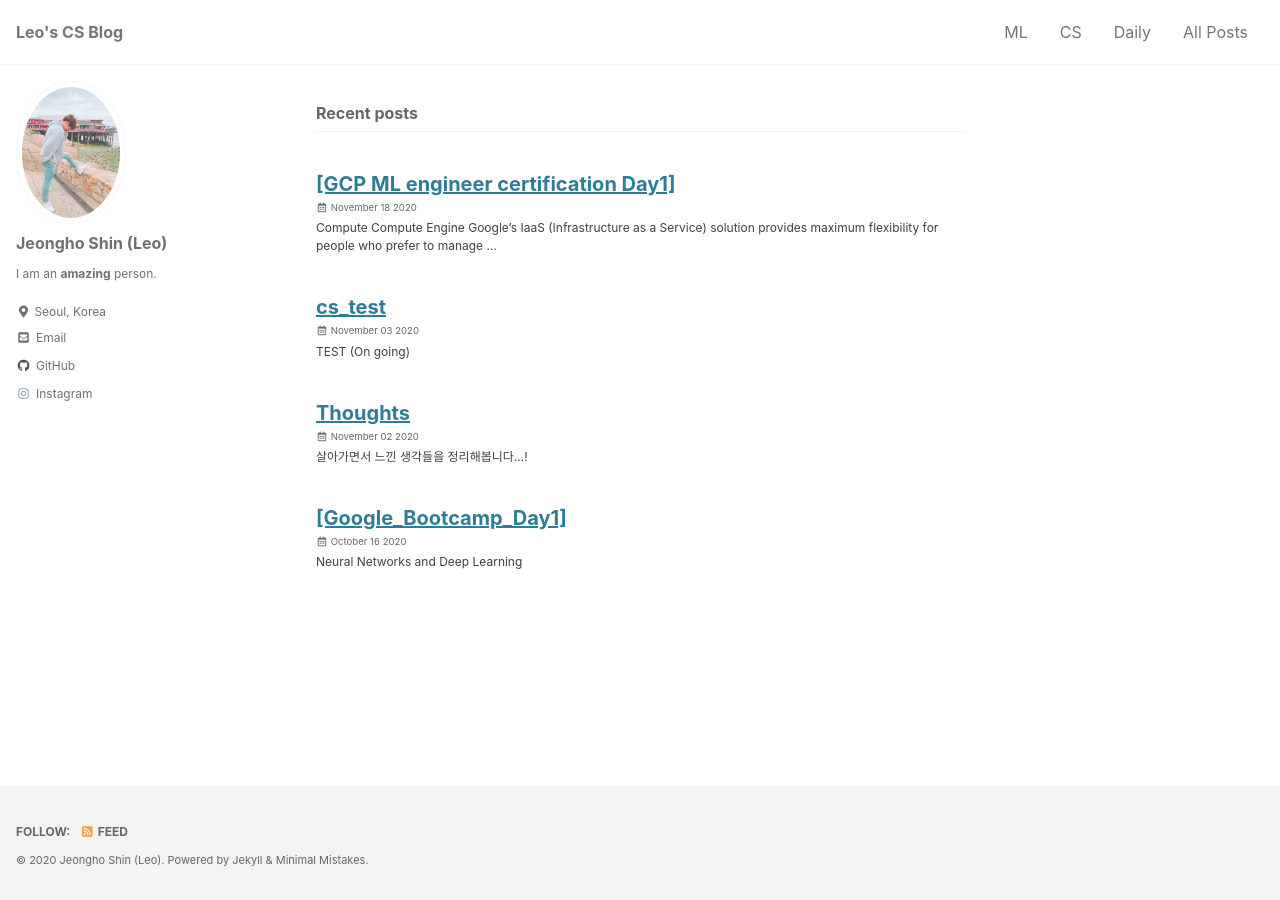
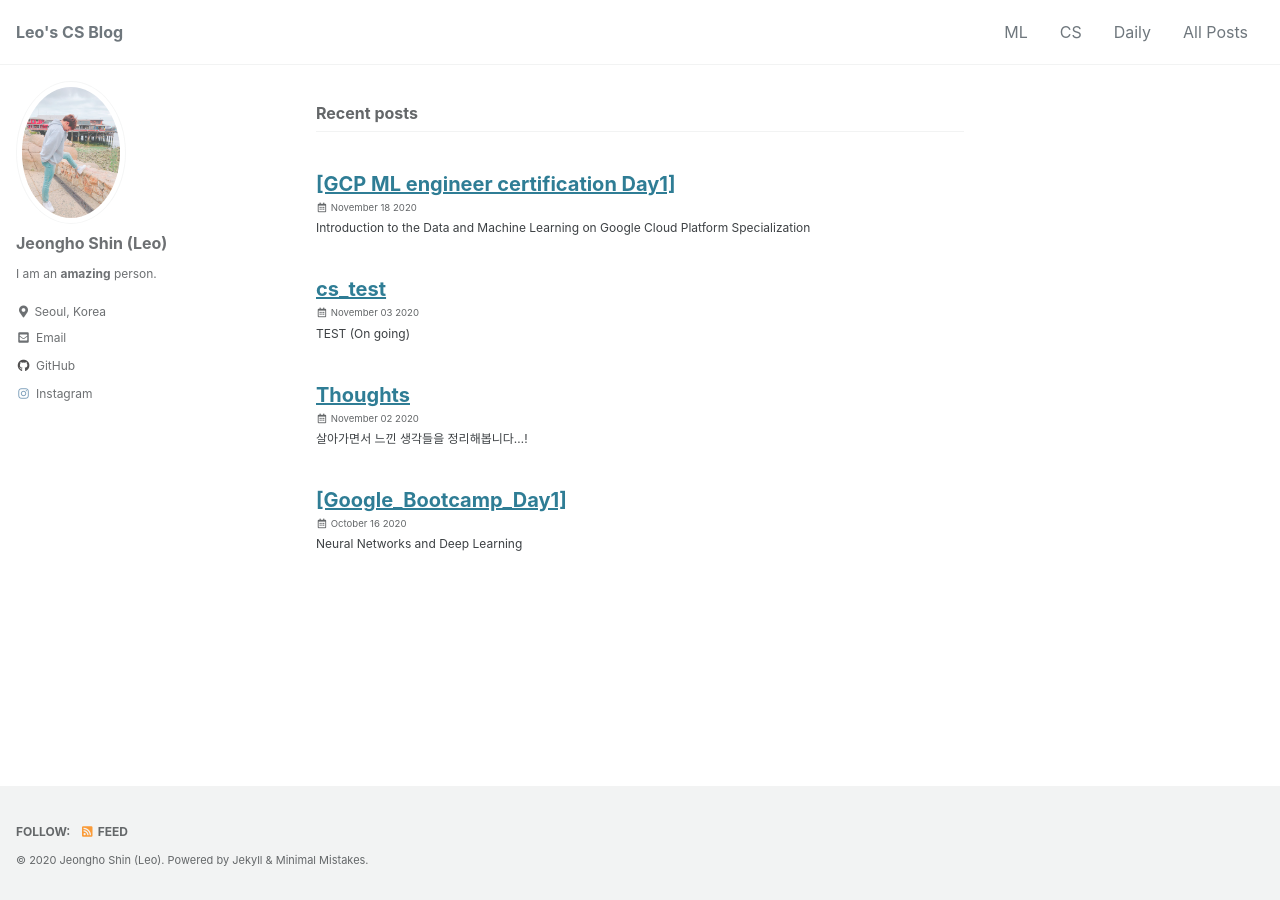
Before and after one commit to mlleo/mlleo.github.io, a Jekyll site: the page built from index.html, in a window 1280 px wide. Built offline with Jekyll 4.4.1, drawn with Linux system fonts in a browser that asks for light colours; cached includes are drawn as plain includes; the list of posts is cut into pages by our own code; part of the change alters nothing that is shown.

Commit message:
Update 2020-11-18-GCP_day1.md

```diff
--- a/_posts/2020-11-18-GCP_day1.md
+++ b/_posts/2020-11-18-GCP_day1.md
@@ -6,6 +6,19 @@ last_modified_at: 2020-11-18 12:00:00
 comments: true
 use_math: true # MathJax On
 ---
+Introduction to the Data and Machine Learning on Google Cloud Platform Specialization
+
+### Big Data Challenges
+1. Migrating existing data workloads(ex. Hadoop, Spark jobs)
+2. Analyzing large datasets at scale
+3. Building streaming data pipelines
+4. Applying machine learning to your data
+
+### Background of Google Cloud Platform
+- Google had to develop the infrastructure to ingest, manage, and serve all the data from applications (google map, gmail, android, ... etc.)
+- Google's mission : Organize the world's information and make it universally accessible and useful
+
+### Four fundamental aspects of Google's core infrastructure
 
 ### Compute
 - Compute Engine
```
